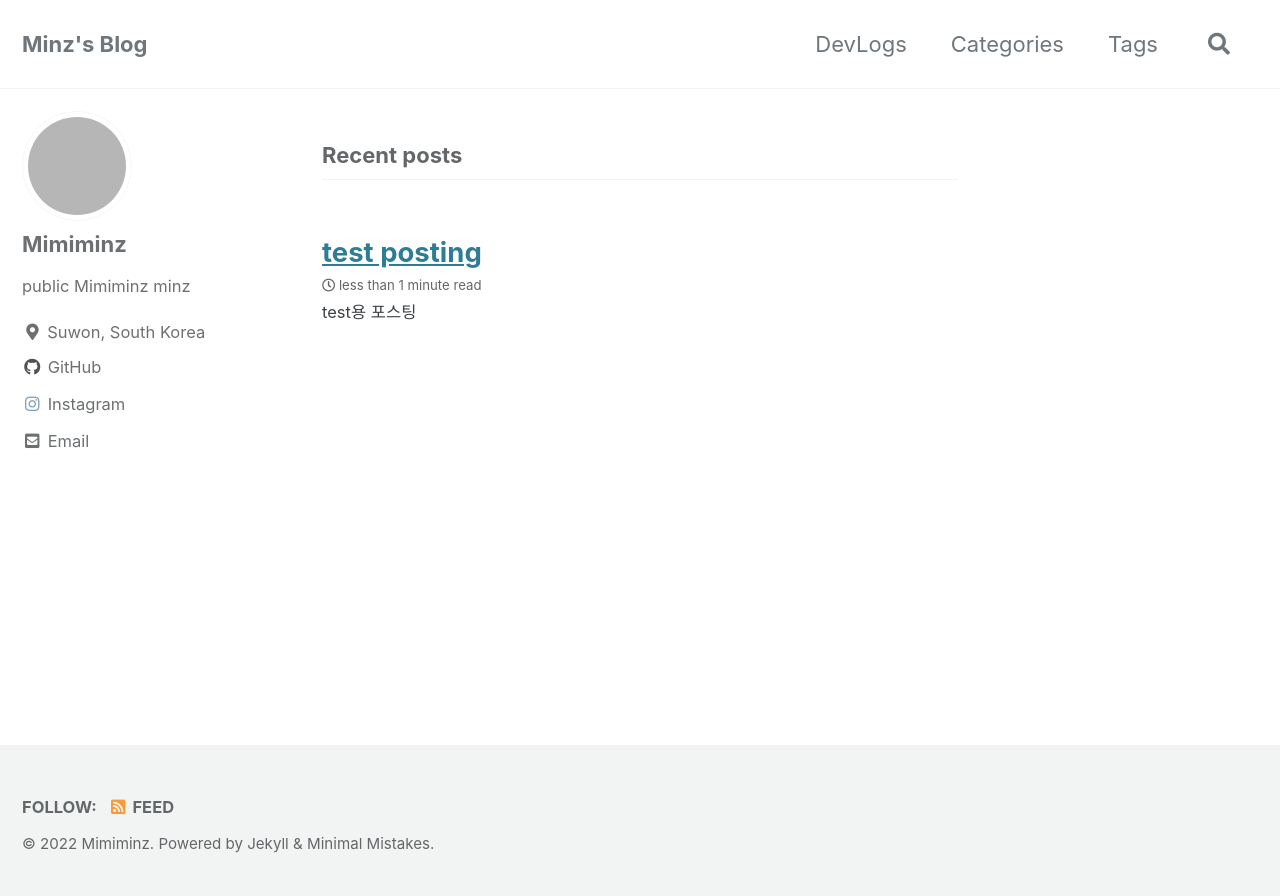
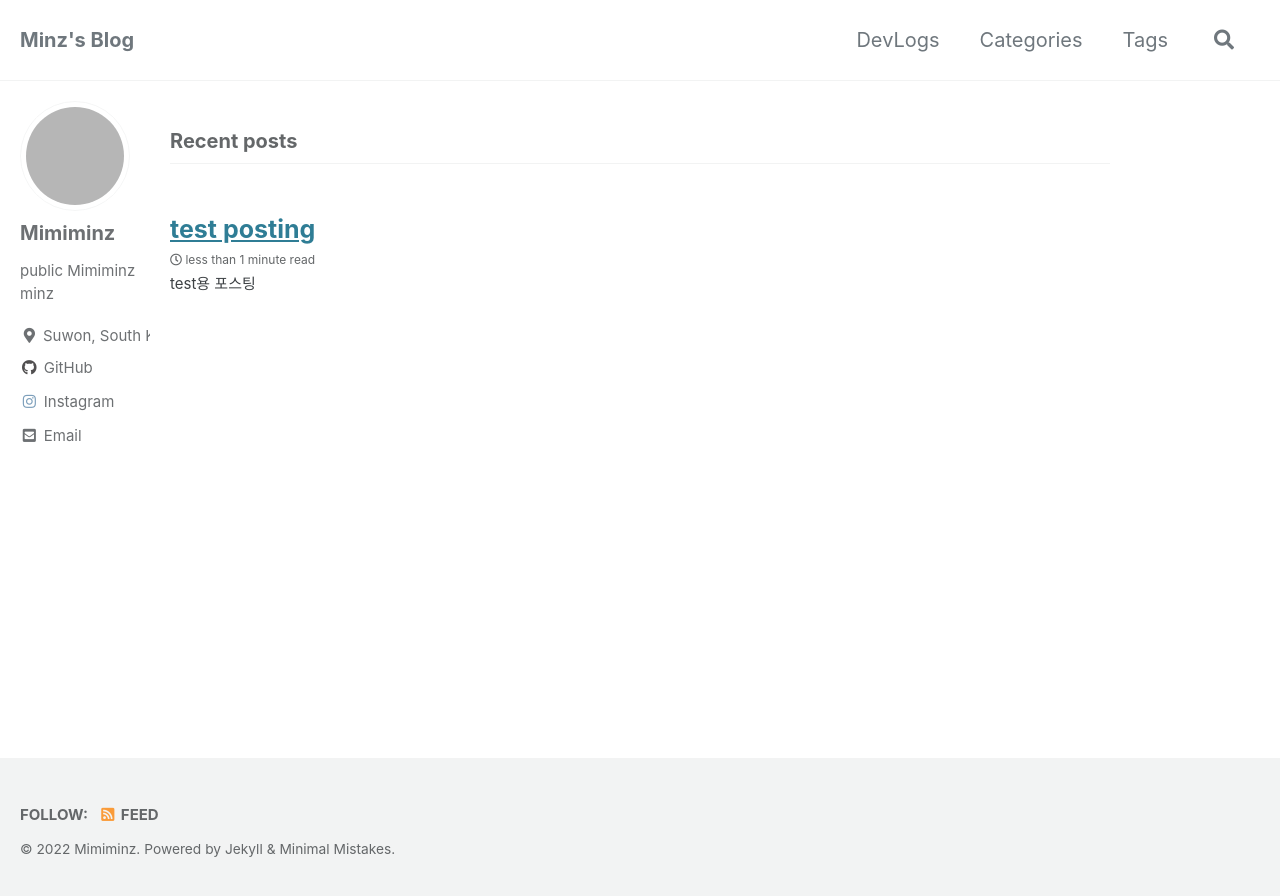
Before and after one commit to Mimiminz/Mimiminz.github.io, a Jekyll site: the page built from index.html, in a window 1280 px wide. Shown: the top 896 px of the page. Built offline with Jekyll 4.4.1, drawn with Linux system fonts in a browser that asks for light colours; cached includes are drawn as plain includes; the list of posts is cut into pages by our own code; grey boxes are pictures that could not be loaded.

Commit message:
edit contents view

```diff
--- a/_sass/minimal-mistakes/_reset.scss
+++ b/_sass/minimal-mistakes/_reset.scss
@@ -15,11 +15,11 @@ html {
   }
 
   @include breakpoint($large) {
-    font-size: 20px;
+    font-size: 18px;
   }
 
   @include breakpoint($x-large) {
-    font-size: 22px;
+    font-size: 20px;
   }
 
   -webkit-text-size-adjust: 100%;
--- a/_sass/minimal-mistakes/_variables.scss
+++ b/_sass/minimal-mistakes/_variables.scss
@@ -155,9 +155,9 @@ $max-width: $x-large !default;
    Grid
    ========================================================================== */
 
-$right-sidebar-width-narrow: 200px !default;
-$right-sidebar-width: 300px !default;
-$right-sidebar-width-wide: 400px !default;
+$right-sidebar-width-narrow: 100px !default;
+$right-sidebar-width: 150px !default;
+$right-sidebar-width-wide: 200px !default;
 
 /*
    Other
```
